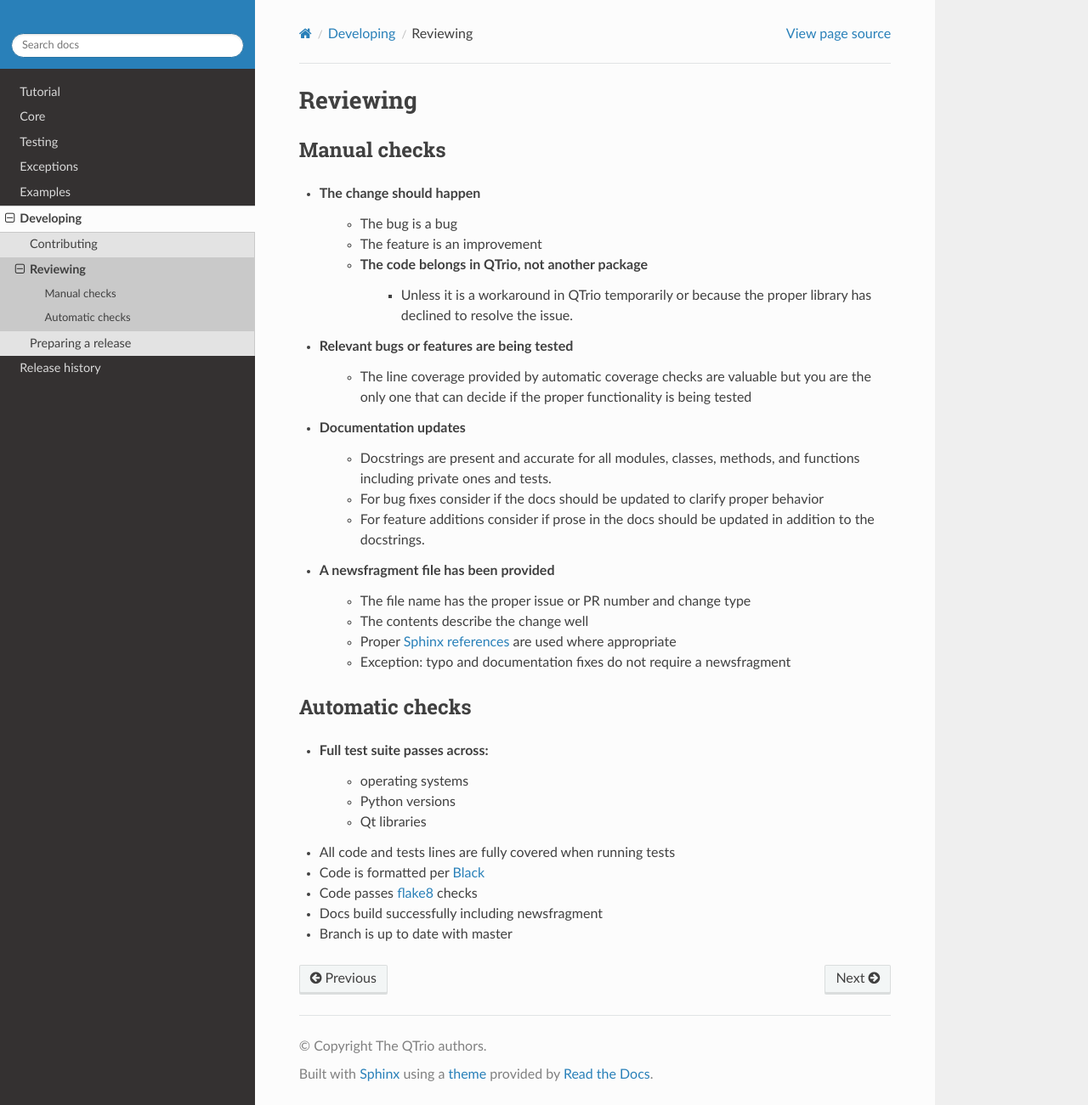
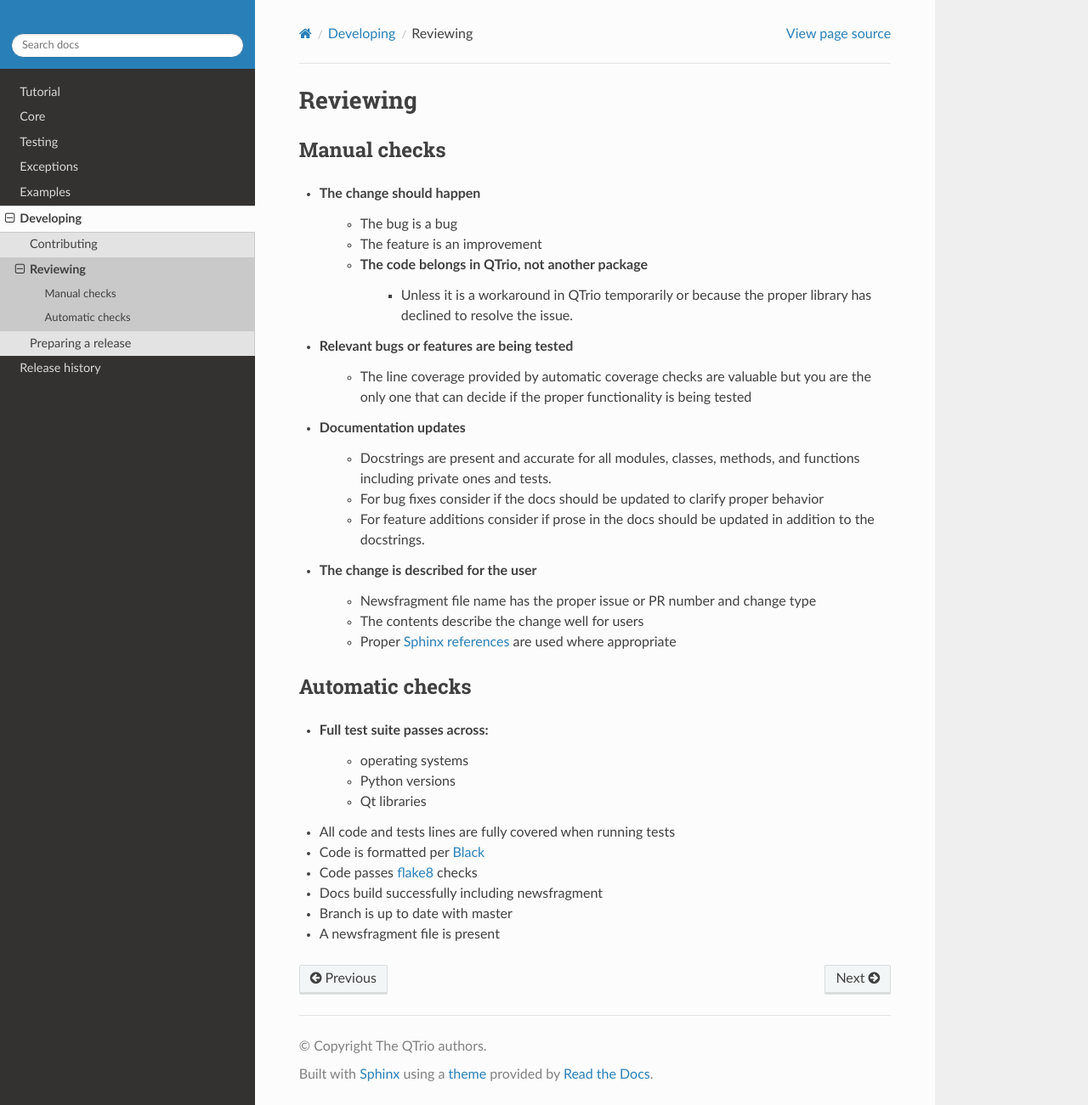
Before and after one commit to altendky/qtrio, a Sphinx documentation site: the page built from docs/source/development/reviewing.rst, in a window 1280 px wide and 1301 px high. Shown: the whole window at 85% size. Built offline with Sphinx 7.4.7 and the Read the Docs theme 2.0.0, drawn with Linux system fonts in a browser that asks for light colours; the version number could not be read and is left out.

Commit message:
Require newsfragments

```diff
--- a/docs/source/development/reviewing.rst
+++ b/docs/source/development/reviewing.rst
@@ -22,12 +22,11 @@ Manual checks
    * For feature additions consider if prose in the docs should be updated in addition
      to the docstrings.
 
-* A newsfragment file has been provided
-   * The file name has the proper issue or PR number and change type
-   * The contents describe the change well
+* The change is described for the user
+   * Newsfragment file name has the proper issue or PR number and change type
+   * The contents describe the change well for users
    * Proper `Sphinx references <https://www.sphinx-doc.org/en/3.x/usage/restructuredtext/basics.html>`_
      are used where appropriate
-   * Exception: typo and documentation fixes do not require a newsfragment
 
 Automatic checks
 ----------------
@@ -42,3 +41,4 @@ Automatic checks
 * Code passes `flake8 <https://flake8.pycqa.org/en/latest/>`_ checks
 * Docs build successfully including newsfragment
 * Branch is up to date with master
+* A newsfragment file is present
--- /dev/null
+++ b/newsfragments/10.misc.rst
@@ -0,0 +1 @@
+Pull requests are now required to have a newsfragment.
--- a/setup.py
+++ b/setup.py
@@ -30,14 +30,13 @@ setup(
         "trio>=0.16",
     ],
     extras_require={
-        "checks": ["black", "flake8"],
+        "checks": ["black", "flake8", "towncrier>=19.9.0rc1"],
         "docs": [
             "sphinx >= 1.7.0",
             "sphinx-autodoc-typehints",
             "sphinx-qt-documentation",
             "sphinx_rtd_theme",
             "sphinxcontrib-trio",
-            "towncrier",
         ],
         "examples": ["click"],
         "pyqt5": ["pyqt5"],
```
Also changed, not shown: pyproject.toml (+0 -7 lines), 1 other file.
